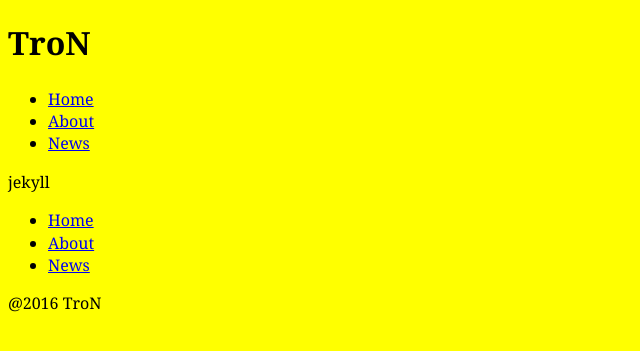
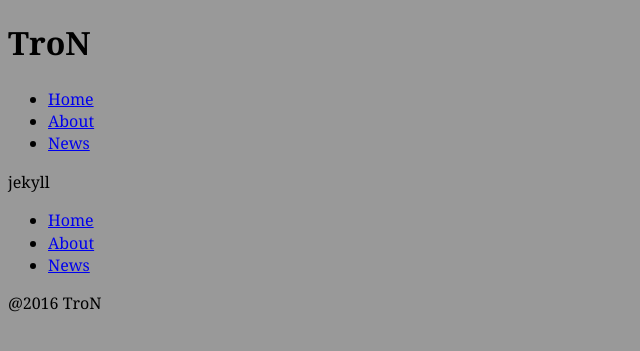
Before and after one commit to doludolwin/TroN, a Jekyll site: the page built from index.html, in a window 1280 px wide. Shown: the top 351 px of the page, without its empty margins (0-640 px from the left). Built offline with Jekyll 4.4.1, drawn with Linux system fonts in a browser that asks for light colours; Markdown is read by kramdown in place of the engine named in the settings.

Commit message:
added css,includes

```diff
--- a/css/common.css
+++ b/css/common.css
@@ -2,5 +2,5 @@ html{
 	margin: 0;
 	padding: 0;
 	font: normal 100%/1.4 Georgia,serif;
-	background: yellow;
+	background: #999999;
 }
```
Also changed, not shown: 1 other file.
